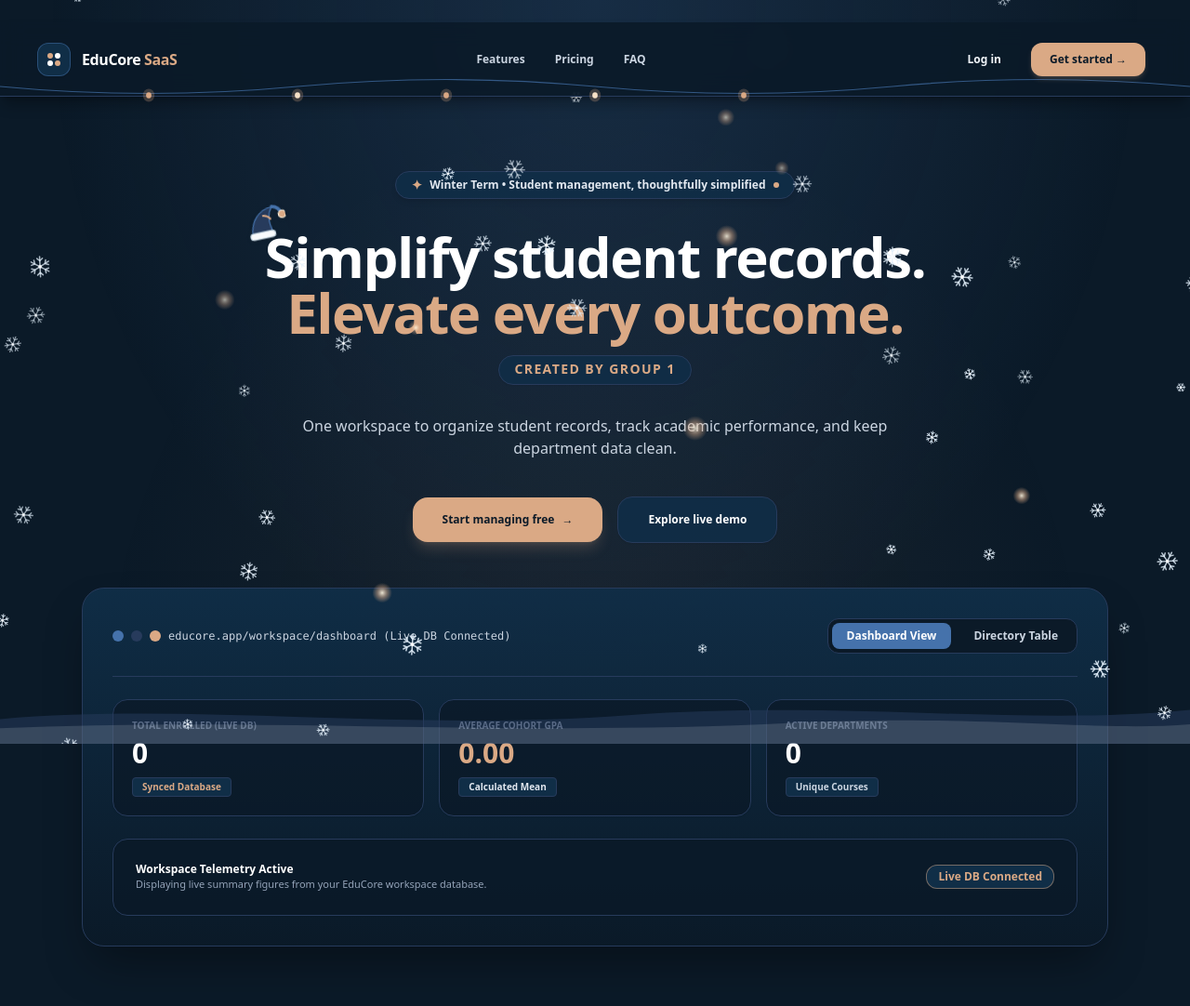
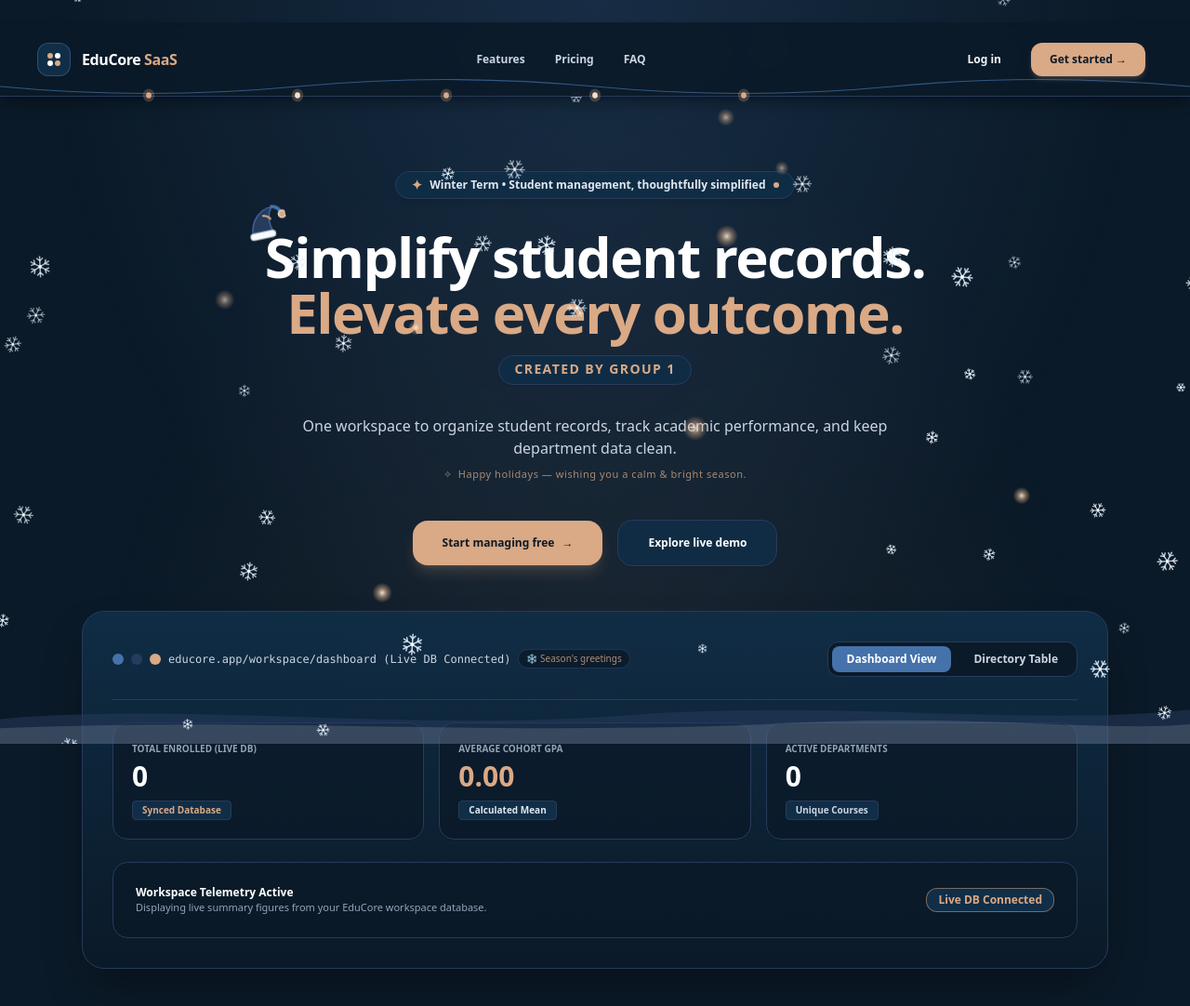
Before and after one commit to georgealmadrones-del/DSA_System, a Laravel app: page / in a window 1280 px wide. Shown: the top 1082 px of the page at 93% size. Run offline with Laravel 12, Linux system fonts and the light colour scheme; data that the repository does not hold is empty; parts of the project's set-up code (start-up, migrations or seed data) failed here and were passed over; some libraries are stand-ins or nearby versions.

Commit message:
Add subtle happy holidays greeting and lowkey festive touches to welcome page

```diff
--- a/resources/views/welcome.blade.php
+++ b/resources/views/welcome.blade.php
@@ -41,7 +41,6 @@
         <!-- Warm Candlelight Fairy Lights Garland along Header Bottom Edge -->
         <svg class="pointer-events-none absolute inset-x-0 -bottom-3 w-full h-6 z-30 overflow-visible" viewBox="0 0 1440 24" preserveAspectRatio="none" fill="none">
             <path d="M0 2Q180 17 360 2T720 2T1080 2T1440 2" stroke="#4572AB" stroke-width="1.2" stroke-opacity="0.7"/>
-            <!-- Glowing Warm Candlelight Bulbs -->
             <circle cx="180" cy="11.5" r="3.2" fill="#DAA985"/>
             <circle cx="180" cy="11.5" r="7" fill="#DAA985" fill-opacity="0.25"/>
             <circle cx="360" cy="11.5" r="3.2" fill="#FFF3DC"/>
@@ -109,9 +108,15 @@
             </p>
         </div>
 
-        <p class="text-sm md:text-base text-slate-300 max-w-2xl mx-auto leading-relaxed">
-            One workspace to organize student records, track academic performance, and keep department data clean.
-        </p>
+        <div class="space-y-2">
+            <p class="text-sm md:text-base text-slate-300 max-w-2xl mx-auto leading-relaxed">
+                One workspace to organize student records, track academic performance, and keep department data clean.
+            </p>
+            <p class="text-[11px] text-candlelight/75 tracking-wider font-medium inline-flex items-center space-x-1.5">
+                <span>&#10023;</span>
+                <span>Happy holidays &mdash; wishing you a calm &amp; bright season.</span>
+            </p>
+        </div>
 
         <div class="flex flex-col sm:flex-row items-center justify-center gap-4 pt-2">
             <a href="{{ route('register') }}" class="w-full sm:w-auto px-8 py-4 bg-candlelight text-midnight text-xs font-extrabold rounded-2xl shadow-lg shadow-candlelight/20 hover:bg-[#e5ba99] transition transform hover:-translate-y-0.5 flex items-center justify-center space-x-2">
@@ -133,6 +138,7 @@
                     <div class="w-3 h-3 rounded-full bg-twilight"></div>
                     <div class="w-3 h-3 rounded-full bg-candlelight"></div>
                     <span class="text-xs font-mono text-slate-300 ml-2">educore.app/workspace/dashboard (Live DB Connected)</span>
+                    <span class="hidden sm:inline-flex items-center text-[10px] text-candlelight/80 bg-midnight/80 border border-twilight/80 px-2 py-0.5 rounded-full ml-1">&#10052; Season's greetings</span>
                 </div>
                 <div class="flex items-center space-x-2 bg-midnight p-1 rounded-xl border border-twilight">
                     <button type="button" onclick="switchTab('dashboard')" id="tab-dashboard" class="px-4 py-1.5 rounded-lg text-xs font-bold bg-starlight text-white shadow-sm transition">Dashboard View</button>
@@ -306,7 +312,7 @@
     <section class="relative z-10 max-w-6xl mx-auto px-6 py-12">
         <div class="bg-gradient-to-r from-deepnavy via-twilight to-deepnavy text-white rounded-3xl p-8 md:p-12 flex flex-col md:flex-row items-center justify-between gap-6 shadow-2xl border border-starlight/40">
             <div class="space-y-2 text-center md:text-left">
-                <p class="text-[10px] font-bold uppercase tracking-widest text-candlelight">Winter Term Ready</p>
+                <p class="text-[10px] font-bold uppercase tracking-widest text-candlelight">Winter Term Ready &bull; Happy Holidays</p>
                 <h3 class="text-xl md:text-2xl font-extrabold">Give your team time back.</h3>
                 <p class="text-xs text-slate-300 max-w-md">Set up your workspace and keep student records organized in one place.</p>
             </div>
@@ -322,7 +328,7 @@
             <div class="w-6 h-6 rounded-lg bg-deepnavy border border-starlight/50 flex items-center justify-center text-candlelight text-[9px] font-bold">EA</div>
             <span class="font-bold text-white">EduCore SaaS</span>
         </div>
-        <p>&copy; 2026 EduCore. Built for better education by Group 1.</p>
+        <p>&copy; 2026 EduCore. Built for better education by Group 1 &bull; <span class="text-candlelight/80">Happy holidays</span></p>
         <div class="flex items-center space-x-6">
             <a href="#" class="hover:text-candlelight transition">Privacy</a>
             <a href="#" class="hover:text-candlelight transition">Terms</a>
```
